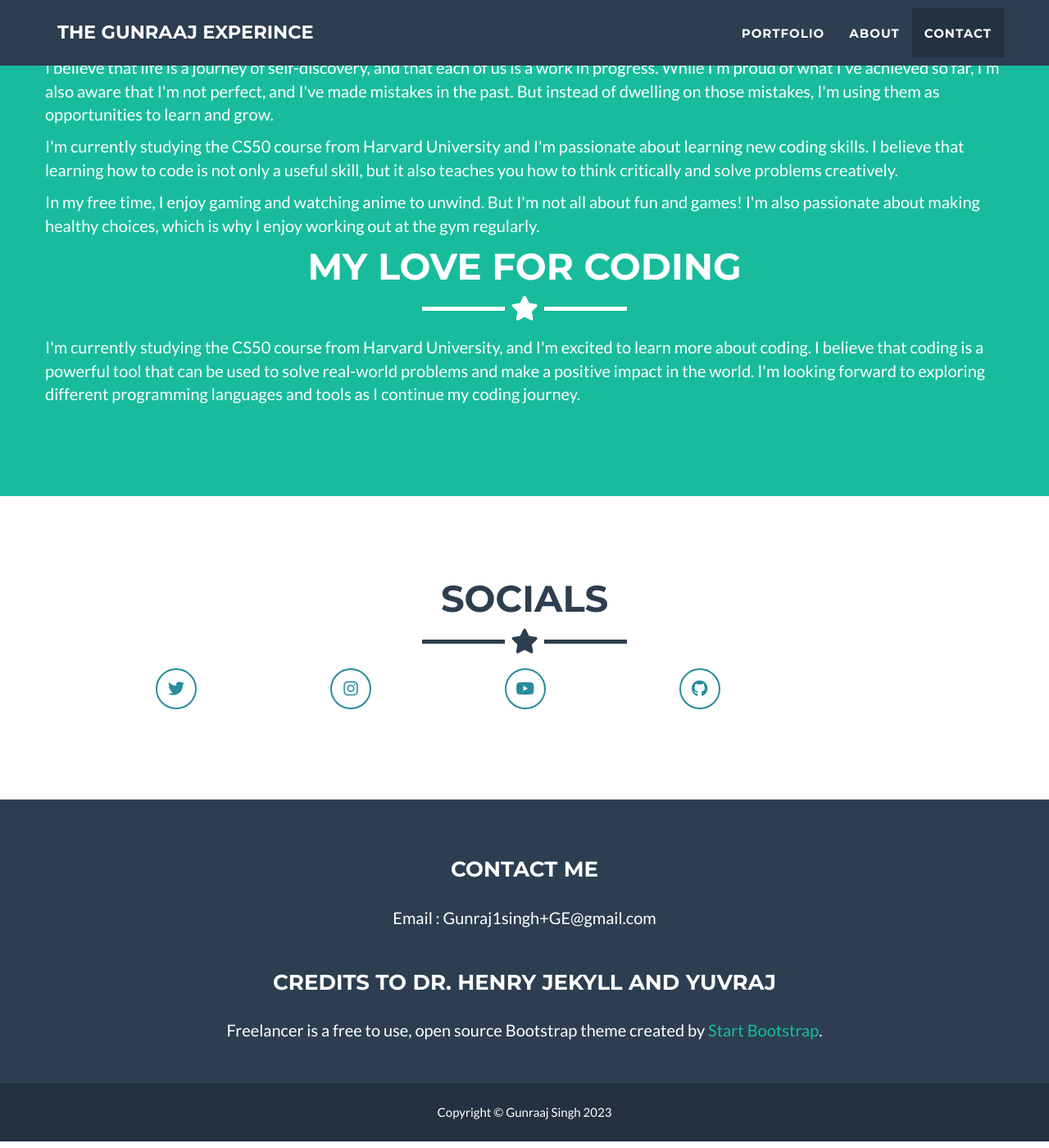
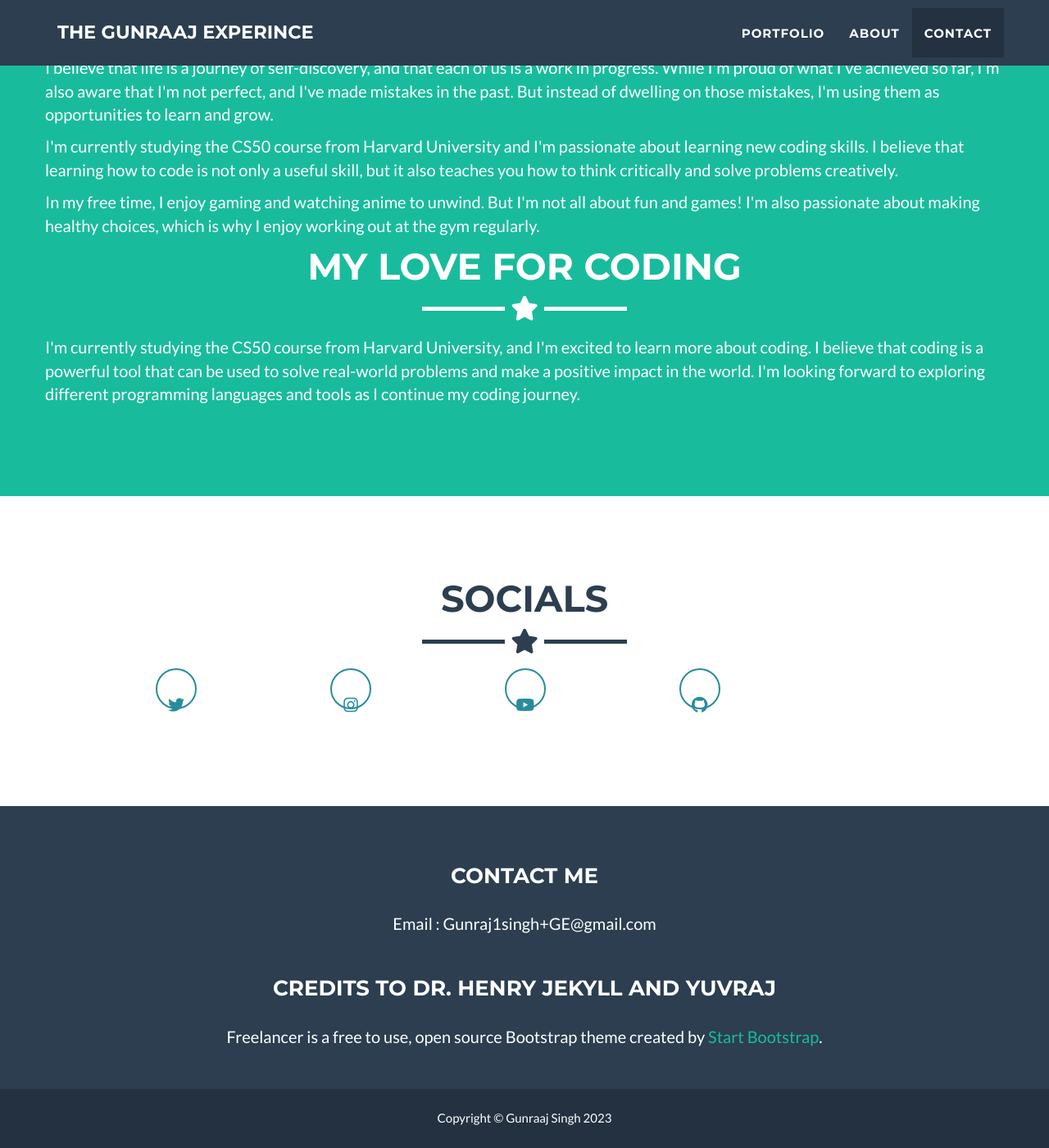
Before and after one commit to Gunraaj/Gunraaj.github.io, a Jekyll site: the page built from _posts/2014-07-18-project-1.markdown, in a window 1280 px wide and 1400 px high, scrolled down 1482 px. Shown: the whole window at 82% size. Built offline with Jekyll 4.4.1, drawn with Linux system fonts in a browser that asks for light colours.

Commit message:
changed line hight to 85 px

```diff
--- a/_includes/css/main.css
+++ b/_includes/css/main.css
@@ -383,7 +383,7 @@ footer .footer-below {
     border-radius: 100%;
     text-align: center;
     font-size: 20px;
-    line-height: 45px;
+    line-height: 85px;
 }
 
 .btn:focus,
```
